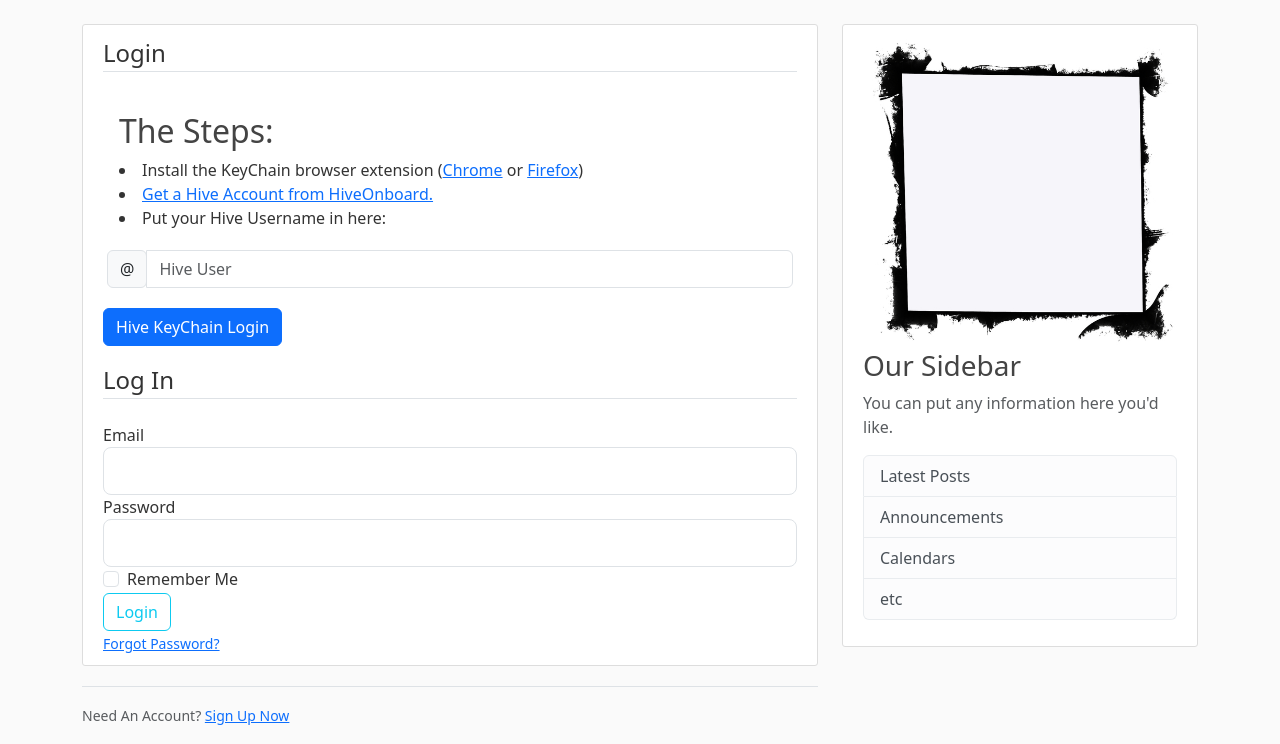
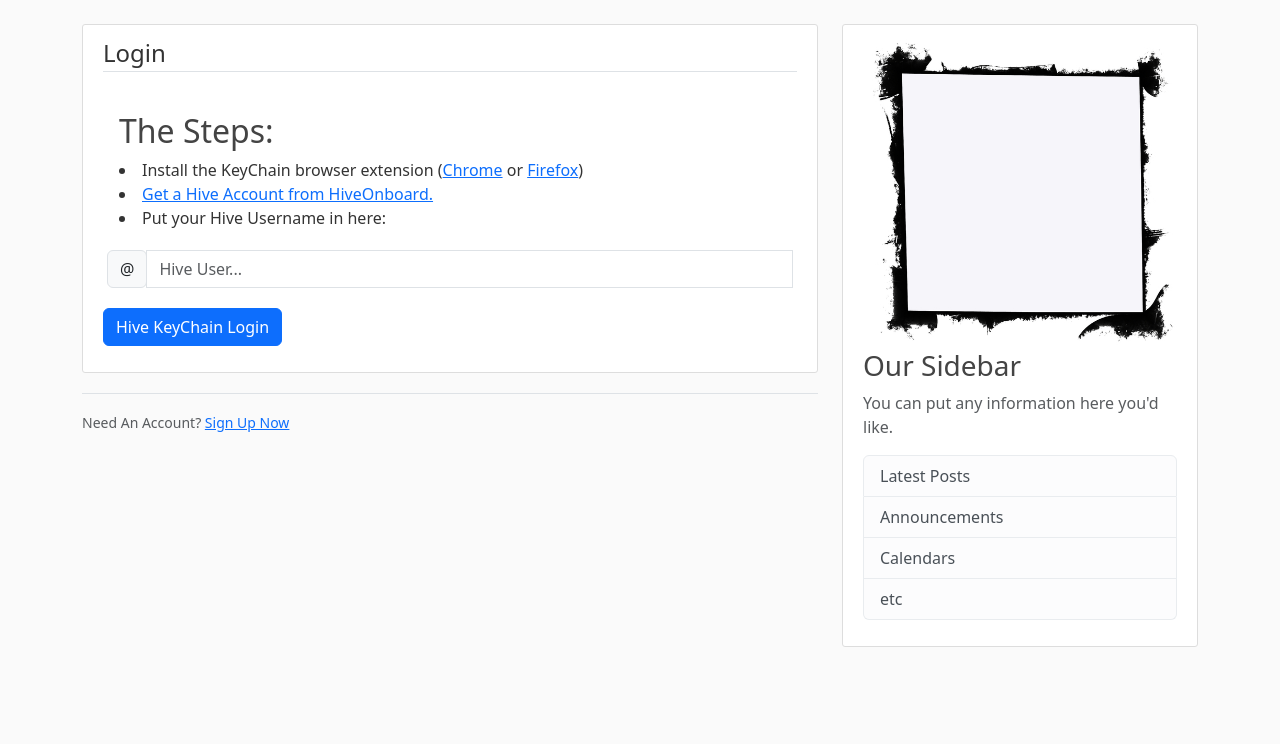
Before and after one commit to brianoflondon/python-flask-hive-keychain-demo, a Flask app: page /login in a window 1280 px wide. Shown: the part 56-800 px from the top of the page. Run offline with Flask 2, Linux system fonts and the light colour scheme; some libraries are stand-ins or nearby versions.

Commit message:
route for account uses @ symbol
Signed-off-by: Brian of London (Dot) <brian@v4v.app>

```diff
--- a/flaskblog/routes.py
+++ b/flaskblog/routes.py
@@ -23,32 +23,14 @@ from flaskblog import app, bcrypt
 from flaskblog.forms import LoginForm, RegistrationForm
 from flaskblog.models import User
 
-posts = [
-    {
-        "author": "Brian of London",
-        "title": "Demo of Hive KeyChain Login with Flask Python",
-        "content": "For more details on this you should look at the Github Link",
-        "date_posted": "March 4, 2021",
-    },
-    {
-        "author": "Corey Schafer",
-        "title": "Blog Post 1",
-        "content": "First post content",
-        "date_posted": "April 20, 2018",
-    },
-    {
-        "author": "Jane Doe",
-        "title": "Blog Post 2",
-        "content": "Second post content",
-        "date_posted": "April 21, 2018",
-    },
-]
-
 
 @app.route("/home", strict_slashes=False)
 @app.route("/")
 def home():
-    return render_template("home.html", posts=posts)
+    if not current_user.is_authenticated:
+        return redirect(url_for("login"))
+
+    return render_template("home.html", posts=current_user.get_blog(limit=10))
 
 
 @app.route("/about")
@@ -169,8 +151,7 @@ def logout():
     logout_user()
     return redirect(url_for("home"))
 
-
-@app.route("/account")
 @login_required
-def account():
+@app.route("/@<hive_acc>")
+def profile(hive_acc: str =''):
     return render_template("account.html", title="Account")
--- a/flaskblog/templates/account.html
+++ b/flaskblog/templates/account.html
@@ -7,5 +7,4 @@
     <br>
     {{ current_user.profile }}
 
-
 {% endblock content %}
--- a/flaskblog/templates/layout.html
+++ b/flaskblog/templates/layout.html
@@ -61,7 +61,6 @@ https://api.v4v.app/v1/hive/avatar/{{ acc_name }}
           <!-- Navbar Right Side -->
           <div class="navbar-nav">
             {% if current_user.is_authenticated %}
-            <a class="nav-item nav-link" href="{{ url_for('account') }}">Account</a>
             <a class="nav-item nav-link" href="{{ url_for('logout') }}">Logout</a>
             {% else %}
             <a class="nav-item nav-link" href="{{ url_for('login') }}">Login</a>
--- a/flaskblog/templates/login.html
+++ b/flaskblog/templates/login.html
@@ -7,10 +7,14 @@
         <legend class="border-bottom mb-4">{{ title }}</legend>
         <div class="container p-3">
             <h2>The Steps:</h2>
-                <li>Install the KeyChain browser extension (<a href="https://chrome.google.com/webstore/detail/hive-keychain/jcacnejopjdphbnjgfaaobbfafkihpep">Chrome</a> or <a href="https://addons.mozilla.org/en-US/firefox/addon/hive-keychain/">Firefox</a>)</li>
-                <li><a href="https://hiveonboard.com/create-account?ref=brianoflondon" target="_blank" rel="noopener noreferrer">Get a Hive Account from HiveOnboard.</a></li>
+            <li>Install the KeyChain browser extension (<a
+                    href="https://chrome.google.com/webstore/detail/hive-keychain/jcacnejopjdphbnjgfaaobbfafkihpep">Chrome</a>
+                or <a href="https://addons.mozilla.org/en-US/firefox/addon/hive-keychain/">Firefox</a>)</li>
+            <li><a href="https://hiveonboard.com/create-account?ref=brianoflondon" target="_blank"
+                    rel="noopener noreferrer">Get a Hive Account from HiveOnboard.</a></li>
             <li>Put your Hive Username in here:</li>
         </div>
+
         <div class="input-group mb-3 p-1">
             <div class="input-group-prepend">
                 <span class="input-group-text" id="basic-addon1">@</span>
@@ -23,56 +27,16 @@
                 {% endfor %}
             </div>
             {% else %}
-                    <input type="text" id="acc_name" name="acc_name" class="form-control" placeholder="Hive User" aria-label="Hive User" aria-describedby="basic-addon1">
+            <input class="form-control" list="datalistOptions" id="acc_name" placeholder="Hive User...">
+            <datalist id="datalistOptions"></datalist>
             {% endif %}
         </div>
-            <button class="btn btn-primary mb-3 p2" id="Check Keychain" name="check-keychain" onClick="hiveKeychainSign()">Hive KeyChain Login</button>
+        <div id="match-list" class="autocomplete"></div>
+        <button class="btn btn-primary mb-3 p2" id="Check Keychain" name="check-keychain"
+            onClick="hiveKeychainSign()">Hive KeyChain Login</button>
     </fieldset>
-        <div id="match-list" class="autocomplete"></div>
     <!-- Adding the Hive Keychain section  -->
 
-        <form method="POST" action="">
-        {{ form.hidden_tag() }}
-            <fieldset class="form-group">
-                <legend class="border-bottom mb-4">Log In</legend>
-                <div class="form-group">
-                    {{ form.email.label(class="form-control-label") }}
-                    {% if form.email.errors %}
-                        {{ form.email(class="form-control form-control-lg is-invalid") }}
-                        <div class="invalid-feedback">
-                            {% for error in form.email.errors %}
-                                <span>{{ error }}</span>
-                            {% endfor %}
-                        </div>
-                    {% else %}
-                        {{ form.email(class="form-control form-control-lg") }}
-                    {% endif %}
-                </div>
-                <div class="form-group">
-                    {{ form.password.label(class="form-control-label") }}
-                    {% if form.password.errors %}
-                        {{ form.password(class="form-control form-control-lg is-invalid") }}
-                        <div class="invalid-feedback">
-                            {% for error in form.password.errors %}
-                                <span>{{ error }}</span>
-                            {% endfor %}
-                        </div>
-                    {% else %}
-                        {{ form.password(class="form-control form-control-lg") }}
-                    {% endif %}
-                </div>
-                <div class="form-check">
-                    {{ form.remember(class="form-check-input") }}
-                    {{ form.remember.label(class="form-check-label") }}
-                </div>
-            </fieldset>
-            <div class="form-group">
-                {{ form.submit(class="btn btn-outline-info") }}
-            </div>
-            <small class="text-muted ml-2">
-                <a href="#">Forgot Password?</a>
-            </small>
-        </form>
 </div>
 <div class="border-top pt-3">
     <small class="text-muted">
@@ -81,12 +45,11 @@
 </div>
 
 
-<script src="bootstrap-autocomplete.min.js"></script>
 
 <!-- Hive Keychain javascript part -->
 <script src="https://cdn.jsdelivr.net/npm/axios/dist/axios.min.js"></script>
 <script>
-function hiveKeychainSign(){
+    function hiveKeychainSign() {
         let name = document.querySelector("#acc_name").value;
         console.log(name);
         const keychain = window.hive_keychain;
@@ -138,16 +101,17 @@ const searchHiveNames = async searchText => {
         });
         var rawData = await res.json();
         var accNames = rawData.result.accounts;
-    if(searchText.length === 0) {
+        if (searchText.length === 0) {
             accNames = [];
             matchlist.innerHTML = '';
         };
         console.log(accNames);
-    outpuHtml(accNames);
+        // outpuHtml(accNames);
+        outputDatalist(accNames);
     };
 
     const outpuHtml = accNames => {
-    if(accNames.length > 0 ) {
+        if (accNames.length > 0) {
             const html = accNames.map(accName => `
         <div class="card card-body mb-1" id="choice-${accName.id}">
             <a href="#">${accName.name}</a>
@@ -157,6 +121,15 @@ const outpuHtml = accNames => {
         }
     }
 
+    const outputDatalist = accNames => {
+        if (accNames.length > 0) {
+            const html = accNames.map(accName => `
+            <option value="${accName.name}">
+        `).join('');
+            datalistOptions.innerHTML = html;
+        }
+    }
+
 </script>
 
 
```
Lines whose indentation alone changed are shown as unchanged.
